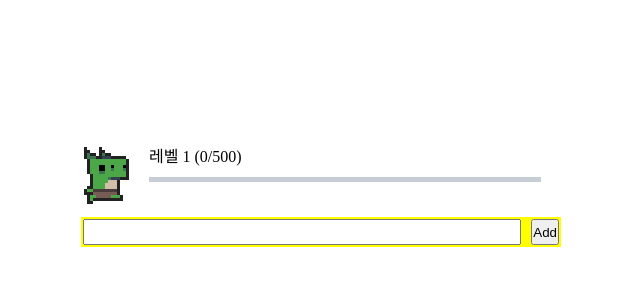
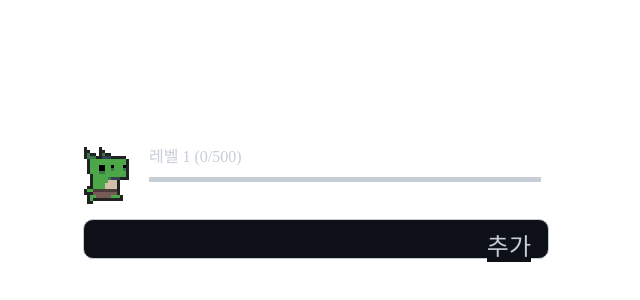
Before and after one commit to JJakDDo/RPG-Todo, a plain HTML site: page index.html in a window 1280 px wide. Shown: the part 48-348 px from the top of the page, without its empty margins (319-959 px from the left). Drawn offline with Linux system fonts and the light colour scheme; a web font is replaced by a local one.

Commit message:
feat: change input box design

```diff
--- a/index.css
+++ b/index.css
@@ -3,6 +3,8 @@
   padding: 0;
   box-sizing: border-box;
   list-style: none;
+  font-family: "DungGeunMo";
+  color: #c6cdd5;
 }
 
 @font-face {
@@ -15,7 +17,6 @@
 
 body {
   display: flex;
-  font-family: "DungGeunMo";
 }
 
 #playerCanvas {
@@ -46,17 +47,38 @@ body {
 }
 
 #inputTodo {
+  position: relative;
   display: flex;
   width: 100%;
   height: 30px;
   padding: 2px;
-  background: yellow;
   margin-bottom: 5px;
 }
 
-#inputTodo > #inputAddTodo {
-  width: 95%;
+#inputAddTodo {
+  width: 100%;
   margin-right: 10px;
+  height: 40px;
+  border: 1px solid #c6cdd5;
+  border-radius: 10px;
+  background: #0d1117;
+  font-size: 1.5rem;
+  padding-left: 15px;
+  padding-right: 80px;
+}
+
+#inputAddTodo:focus {
+  border: 1px solid #0d1117;
+  outline: 2px solid #0098ff;
+}
+
+#btnAddTodo {
+  position: absolute;
+  background: #0d1117;
+  border: none;
+  font-size: 1.5rem;
+  right: 30px;
+  top: 10px;
 }
 
 #todoList {
--- a/index.html
+++ b/index.html
@@ -17,7 +17,7 @@
       </div>
       <div id="inputTodo">
         <input id="inputAddTodo" type="text" />
-        <button id="btnAddTodo">Add</button>
+        <button id="btnAddTodo">추가</button>
       </div>
       <div id="list">
         <ul id="todoList"></ul>
```
